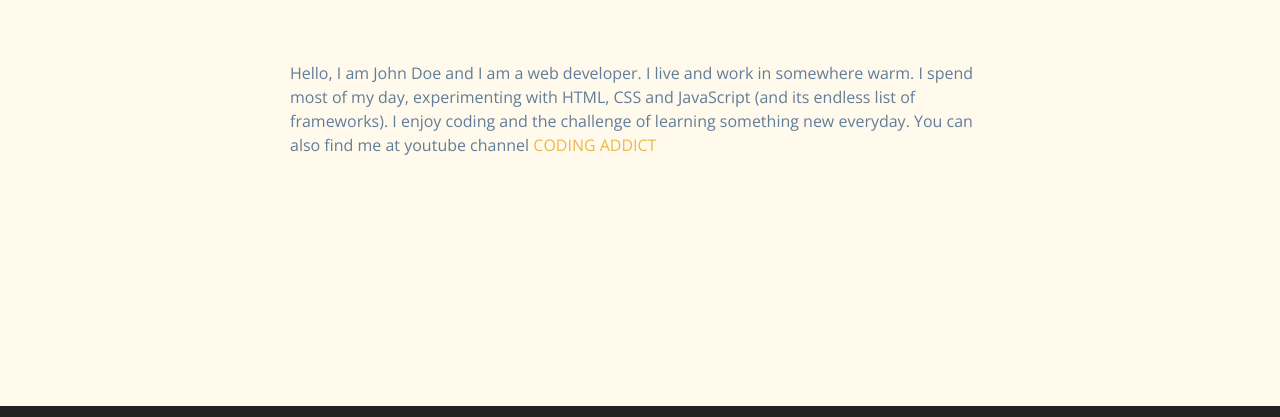
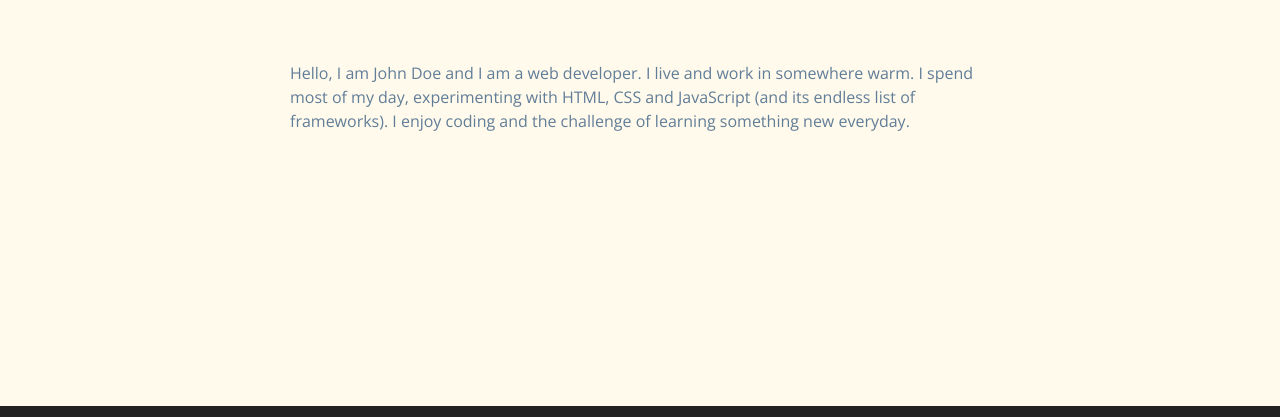
Before and after one commit to IvaN1112/grid-portfolio, a plain HTML site: page about.html in a window 1280 px wide. Shown: the part 219-636 px from the top of the page. Drawn offline with nearby package versions, Linux system fonts and the light colour scheme.

Commit message:
more updates to text

```diff
--- a/about.html
+++ b/about.html
@@ -103,11 +103,7 @@
           Hello, I am John Doe and I am a web developer. I live and work in
           somewhere warm. I spend most of my day, experimenting with HTML, CSS
           and JavaScript (and its endless list of frameworks). I enjoy coding
-          and the challenge of learning something new everyday. You can also
-          find me at youtube channel
-          <a href="https://www.youtube.com/channel/UCMZFwxv5l-XtKi693qMJptA"
-            >coding addict</a
-          >
+          and the challenge of learning something new everyday.
         </p>
       </div>
     </section>
```
